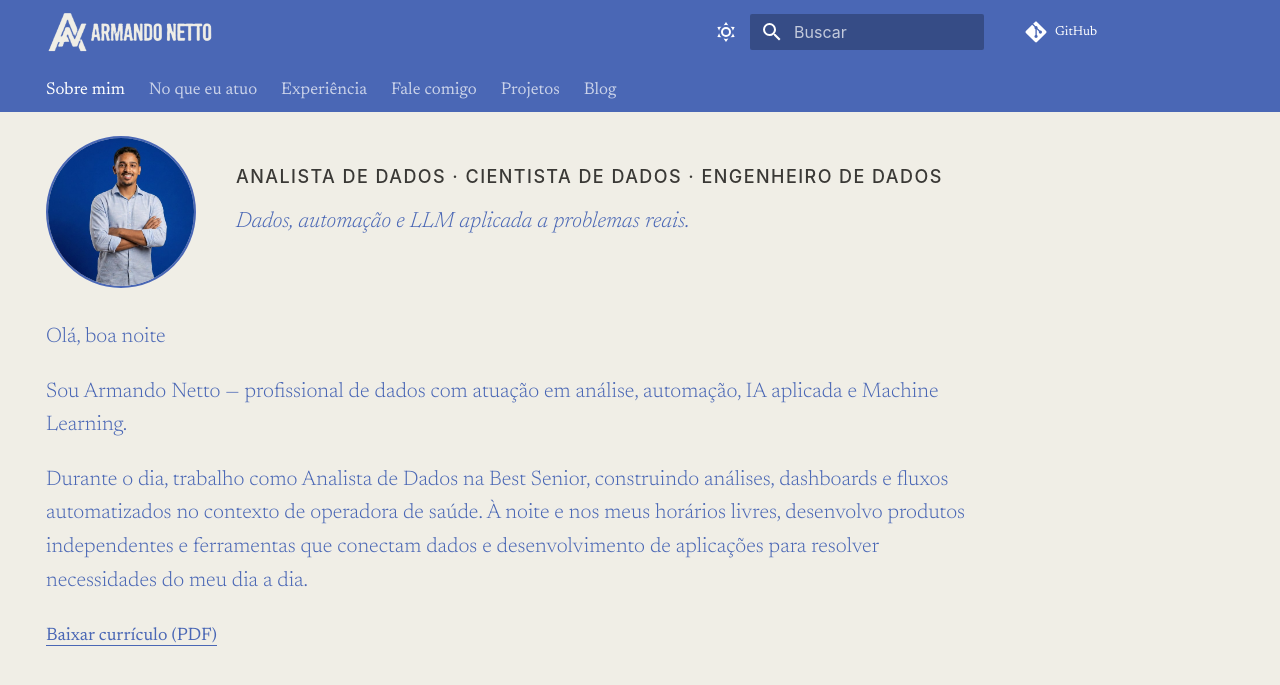
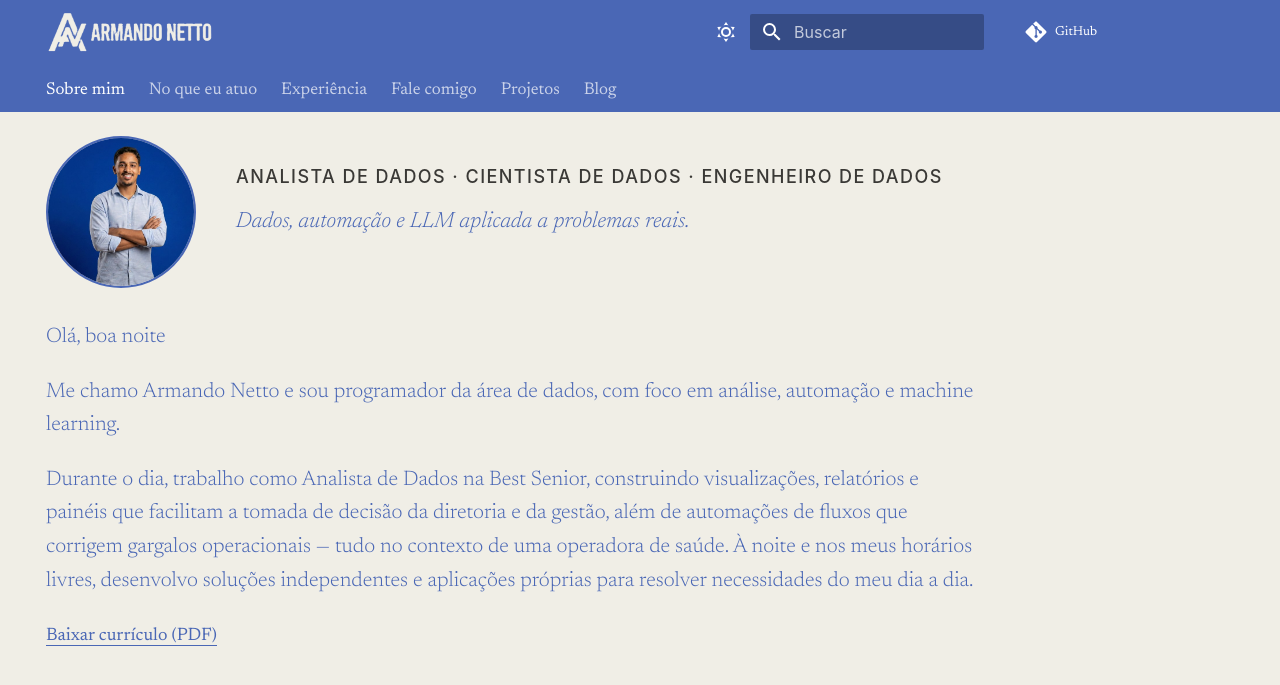
Before and after one commit to armandonettox/portifolio, an MkDocs documentation site: the page built from docs/index.md, in a window 1280 px wide. Shown: the top 685 px of the page. Built offline with MkDocs 1.6.1 and Material for MkDocs 9.7.7, drawn with Linux system fonts in a browser that asks for light colours.

Commit message:
fix(home): reescreve bio com foco em impacto para gestao

```diff
--- a/docs/index.md
+++ b/docs/index.md
@@ -15,7 +15,7 @@ hide:
 
 <section class="pf-bio">
   <p><span id="pf-saudacao">Olá</span></p>
-  <p>Sou Armando Netto — profissional de dados com atuação em análise, automação, IA aplicada e Machine Learning.</p>
-  <p>Durante o dia, trabalho como Analista de Dados na Best Senior, construindo análises, dashboards e fluxos automatizados no contexto de operadora de saúde. À noite e nos meus horários livres, desenvolvo produtos independentes e ferramentas que conectam dados e desenvolvimento de aplicações para resolver necessidades do meu dia a dia.</p>
+  <p>Me chamo Armando Netto e sou programador da área de dados, com foco em análise, automação e machine learning.</p>
+  <p>Durante o dia, trabalho como Analista de Dados na Best Senior, construindo visualizações, relatórios e painéis que facilitam a tomada de decisão da diretoria e da gestão, além de automações de fluxos que corrigem gargalos operacionais — tudo no contexto de uma operadora de saúde. À noite e nos meus horários livres, desenvolvo soluções independentes e aplicações próprias para resolver necessidades do meu dia a dia.</p>
   <p><a href="assets/cv.pdf" download class="pf-link pf-cv-link">Baixar currículo (PDF)</a></p>
 </section>
```
